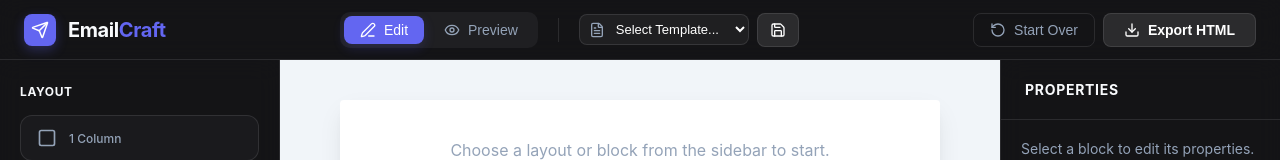
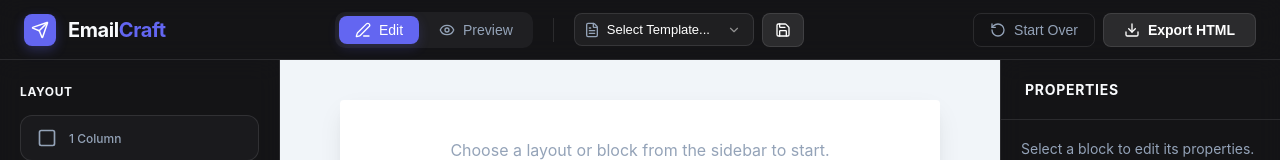
Before and after one commit to lukaszdebiec/EmailCraft, a React (Vite) app: page / in a window 1280 px wide. Shown: the top 160 px of the page. Built offline with nearby package versions, Linux system fonts and the light colour scheme.

Commit message:
visuals fixes: move anchor hover button, template dropdown, save template prompt

```diff
--- a/src/App.tsx
+++ b/src/App.tsx
@@ -13,6 +13,7 @@ import { generateEmailHtml } from './utils/HtmlGenerator.ts';
 import { TranslationProvider } from './contexts/TranslationContext.tsx';
 import { DynamicKeyProvider } from './contexts/DynamicKeyContext.tsx';
 import { DynamicKeyManager } from './components/DynamicKeyManager.tsx';
+import { SaveTemplateModal } from './components/SaveTemplateModal.tsx';
 import { useTranslation } from './contexts/TranslationContext.tsx';
 import { useDynamicKeys } from './contexts/DynamicKeyContext.tsx';
 import './index.css';
@@ -26,6 +27,7 @@ function EmailBuilder() {
   const [showResetModal, setShowResetModal] = useState(false);
   const [showTranslationManager, setShowTranslationManager] = useState(false);
   const [showDynamicKeyManager, setShowDynamicKeyManager] = useState(false);
+  const [showSaveModal, setShowSaveModal] = useState(false);
   const [savedTemplates, setSavedTemplates] = useState<Record<string, any>>({});
   const [currentTemplateName, setCurrentTemplateName] = useState<string | null>(null);
 
@@ -340,7 +342,7 @@ function EmailBuilder() {
         onExport={handleExport}
         onReset={() => setShowResetModal(true)}
         savedTemplates={Object.keys(savedTemplates)}
-        onSaveTemplate={saveTemplate}
+        onOpenSaveModal={() => setShowSaveModal(true)}
         onLoadTemplate={loadTemplate}
         currentTemplateName={currentTemplateName}
       />
@@ -408,6 +410,13 @@ function EmailBuilder() {
           </div>
         </div>
       )}
+
+      <SaveTemplateModal
+        isOpen={showSaveModal}
+        onClose={() => setShowSaveModal(false)}
+        onSave={saveTemplate}
+        initialName={currentTemplateName || ''}
+      />
     </div>
   );
 };
--- a/src/components/Header.tsx
+++ b/src/components/Header.tsx
@@ -1,5 +1,5 @@
 import React from 'react';
-import { Eye, Edit3, Download, Send, RotateCcw, Save, FileText } from 'lucide-react';
+import { Eye, Edit3, Download, Send, RotateCcw, Save, FileText, ChevronDown } from 'lucide-react';
 
 interface HeaderProps {
   viewMode: 'edit' | 'preview';
@@ -7,7 +7,7 @@ interface HeaderProps {
   onExport: () => void;
   onReset: () => void;
   savedTemplates: string[];
-  onSaveTemplate: (name: string) => void;
+  onOpenSaveModal: () => void;
   onLoadTemplate: (name: string) => void;
   currentTemplateName: string | null;
 }
@@ -18,16 +18,22 @@ export const Header: React.FC<HeaderProps> = ({
   onExport,
   onReset,
   savedTemplates,
-  onSaveTemplate,
+  onOpenSaveModal,
   onLoadTemplate,
   currentTemplateName
 }) => {
-  const handleSave = () => {
-    const name = window.prompt('Enter template name:', currentTemplateName || '');
-    if (name) {
-      onSaveTemplate(name);
-    }
-  };
+  const [isDropdownOpen, setIsDropdownOpen] = React.useState(false);
+  const dropdownRef = React.useRef<HTMLDivElement>(null);
+
+  React.useEffect(() => {
+    const handleClickOutside = (event: MouseEvent) => {
+      if (dropdownRef.current && !dropdownRef.current.contains(event.target as Node)) {
+        setIsDropdownOpen(false);
+      }
+    };
+    document.addEventListener('mousedown', handleClickOutside);
+    return () => document.removeEventListener('mousedown', handleClickOutside);
+  }, []);
 
   return (
     <header className="app-header">
@@ -59,32 +65,43 @@ export const Header: React.FC<HeaderProps> = ({
         <div style={{ height: '24px', width: '1px', background: 'rgba(255,255,255,0.1)' }} />
 
         <div style={{ display: 'flex', alignItems: 'center', gap: '8px' }}>
-          <div style={{ position: 'relative', display: 'flex', alignItems: 'center' }}>
-            <FileText size={16} style={{ position: 'absolute', left: '10px', color: 'var(--text-secondary)', pointerEvents: 'none' }} />
-            <select
-              value={currentTemplateName || ''}
-              onChange={(e) => e.target.value && onLoadTemplate(e.target.value)}
-              style={{
-                background: 'rgba(255,255,255,0.05)',
-                border: '1px solid var(--border-color)',
-                borderRadius: '8px',
-                color: 'white',
-                padding: '6px 12px 6px 32px',
-                fontSize: '0.8125rem',
-                outline: 'none',
-                minWidth: '160px',
-                cursor: 'pointer'
-              }}
+          <div className="custom-dropdown" ref={dropdownRef}>
+            <button
+              className="dropdown-trigger"
+              onClick={() => setIsDropdownOpen(!isDropdownOpen)}
             >
-              <option value="">Select Template...</option>
-              {savedTemplates.map(name => (
-                <option key={name} value={name}>{name}</option>
-              ))}
-            </select>
+              <FileText size={16} style={{ position: 'absolute', left: '10px', color: 'var(--text-secondary)' }} />
+              <span style={{ overflow: 'hidden', textOverflow: 'ellipsis', whiteSpace: 'nowrap', maxWidth: '120px' }}>
+                {currentTemplateName || 'Select Template...'}
+              </span>
+              <ChevronDown size={14} style={{ opacity: 0.5 }} />
+            </button>
+
+            {isDropdownOpen && (
+              <div className="dropdown-menu">
+                {savedTemplates.length === 0 ? (
+                  <div className="dropdown-empty">No saved templates</div>
+                ) : (
+                  savedTemplates.map(name => (
+                    <button
+                      key={name}
+                      className={`dropdown-item ${currentTemplateName === name ? 'active' : ''}`}
+                      onClick={() => {
+                        onLoadTemplate(name);
+                        setIsDropdownOpen(false);
+                      }}
+                    >
+                      {name}
+                    </button>
+                  ))
+                )}
+              </div>
+            )}
           </div>
+
           <button
             className="export-button"
-            onClick={handleSave}
+            onClick={onOpenSaveModal}
             title="Save Template"
             style={{ padding: '8px 12px' }}
           >
--- /dev/null
+++ b/src/components/SaveTemplateModal.tsx
@@ -0,0 +1,115 @@
+import React, { useState, useEffect } from 'react';
+import { X, Save, FileText } from 'lucide-react';
+
+interface SaveTemplateModalProps {
+  isOpen: boolean;
+  onClose: () => void;
+  onSave: (name: string) => void;
+  initialName?: string;
+}
+
+export const SaveTemplateModal: React.FC<SaveTemplateModalProps> = ({
+  isOpen,
+  onClose,
+  onSave,
+  initialName = ''
+}) => {
+  const [name, setName] = useState(initialName);
+
+  useEffect(() => {
+    setName(initialName);
+  }, [initialName]);
+
+  if (!isOpen) return null;
+
+  const handleSubmit = (e: React.FormEvent) => {
+    e.preventDefault();
+    if (name.trim()) {
+      onSave(name.trim());
+      onClose();
+    }
+  };
+
+  return (
+    <div className="modal-overlay">
+      <div className="modal-content" style={{ maxWidth: '400px' }}>
+        <div className="modal-header" style={{
+          padding: '24px 24px 16px',
+          display: 'flex',
+          alignItems: 'center',
+          justifyContent: 'space-between',
+          borderBottom: '1px solid var(--border-color)'
+        }}>
+          <div style={{ display: 'flex', alignItems: 'center', gap: '12px' }}>
+            <div style={{
+              width: '40px',
+              height: '40px',
+              borderRadius: '12px',
+              background: 'rgba(99, 102, 241, 0.1)',
+              display: 'flex',
+              alignItems: 'center',
+              justifyContent: 'center',
+              color: 'var(--accent-color)'
+            }}>
+              <Save size={20} />
+            </div>
+            <div>
+              <h3 style={{ margin: 0, fontSize: '1.125rem', fontWeight: 700 }}>Save Template</h3>
+              <p style={{ margin: 0, fontSize: '0.75rem', color: 'var(--text-secondary)' }}>Give your design a name</p>
+            </div>
+          </div>
+          <button onClick={onClose} className="close-btn">
+            <X size={20} />
+          </button>
+        </div>
+
+        <form onSubmit={handleSubmit} style={{ padding: '24px' }}>
+          <div style={{ marginBottom: '24px' }}>
+            <label style={{
+              display: 'block',
+              fontSize: '0.75rem',
+              fontWeight: 600,
+              color: 'var(--text-secondary)',
+              textTransform: 'uppercase',
+              letterSpacing: '0.05em',
+              marginBottom: '8px'
+            }}>
+              Template Name
+            </label>
+            <div style={{ position: 'relative' }}>
+              <FileText size={18} style={{
+                position: 'absolute',
+                left: '12px',
+                top: '50%',
+                transform: 'translateY(-50%)',
+                color: 'var(--text-secondary)'
+              }} />
+              <input
+                autoFocus
+                type="text"
+                className="input-field"
+                value={name}
+                onChange={(e) => setName(e.target.value)}
+                placeholder="e.g. Weekly Newsletter"
+                style={{ paddingLeft: '40px' }}
+              />
+            </div>
+          </div>
+
+          <div style={{ display: 'flex', gap: '12px' }}>
+            <button type="button" onClick={onClose} className="modal-button secondary" style={{ flex: 1 }}>
+              Cancel
+            </button>
+            <button type="submit" className="modal-button primary" style={{
+              flex: 1,
+              background: 'var(--accent-color)',
+              color: 'white'
+            }}>
+              Save Template
+            </button>
+          </div>
+        </form>
+      </div>
+    </div>
+  );
+};
--- a/src/index.css
+++ b/src/index.css
@@ -221,13 +221,86 @@ body {
   transform: scale(1.1);
 }
 
+/* Custom Dropdown Styles */
+.custom-dropdown {
+  position: relative;
+  min-width: 180px;
+}
+
+.dropdown-trigger {
+  width: 100%;
+  background: rgba(255, 255, 255, 0.05);
+  border: 1px solid var(--border-color);
+  border-radius: 8px;
+  color: white;
+  padding: 8px 12px 8px 32px;
+  font-size: 0.8125rem;
+  text-align: left;
+  cursor: pointer;
+  transition: all 0.2s;
+  display: flex;
+  align-items: center;
+  justify-content: space-between;
+}
+
+.dropdown-trigger:hover {
+  background: rgba(255, 255, 255, 0.08);
+  border-color: var(--accent-color);
+}
+
+.dropdown-menu {
+  position: absolute;
+  top: calc(100% + 8px);
+  left: 0;
+  width: 100%;
+  background: #1a1a1e;
+  border: 1px solid var(--border-color);
+  border-radius: 12px;
+  box-shadow: 0 10px 25px rgba(0, 0, 0, 0.5);
+  z-index: 1000;
+  padding: 6px;
+  max-height: 240px;
+  overflow-y: auto;
+  animation: fadeIn 0.2s ease;
+}
+
+.dropdown-item {
+  width: 100%;
+  padding: 8px 12px;
+  border-radius: 8px;
+  border: none;
+  background: transparent;
+  color: var(--text-secondary);
+  font-size: 0.8125rem;
+  text-align: left;
+  cursor: pointer;
+  transition: all 0.2s;
+}
+
+.dropdown-item:hover {
+  background: rgba(255, 255, 255, 0.05);
+  color: white;
+}
+
+.dropdown-item.active {
+  background: rgba(99, 102, 241, 0.1);
+  color: var(--accent-color);
+}
+
+.dropdown-empty {
+  padding: 12px;
+  color: var(--text-secondary);
+  font-size: 0.75rem;
+  text-align: center;
+}
+
 .action-button.delete:hover {
   background: #ef4444;
   color: white;
 }
 
 .action-button.drag-handle {
-  cursor: grab;
+  cursor: pointer; /* Use hand cursor as requested */
 }
 
 .action-button.drag-handle:active {
```
